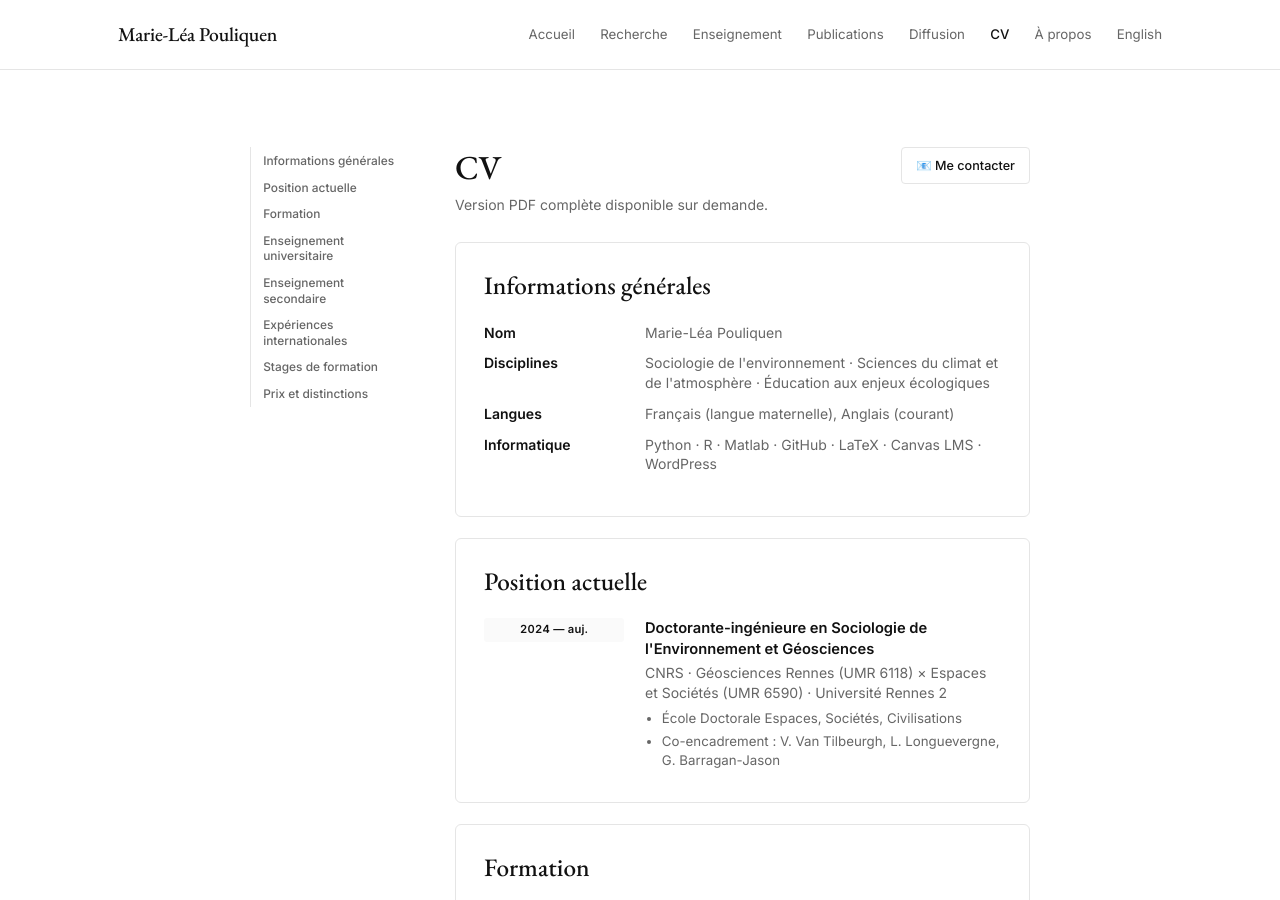
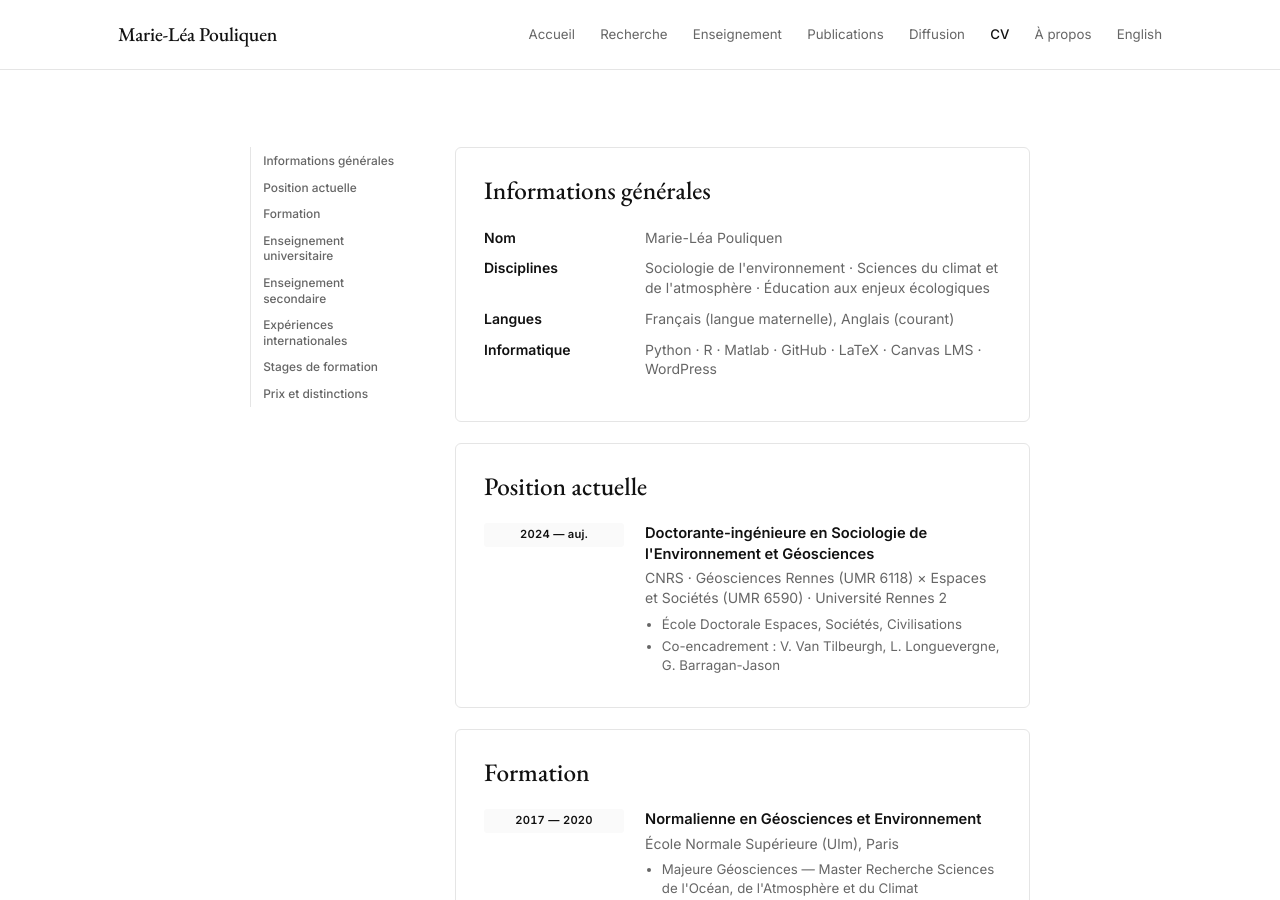
Before and after one commit to marieleapouliquen/marieleapouliquen.github.io, a Jekyll site: the page built from _pages/cv.md, in a window 1280 px wide and 900 px high. Built offline with Jekyll 4.4.1, drawn with Linux system fonts in a browser that asks for light colours.

Commit message:
Update cv.md

```diff
--- a/_pages/cv.md
+++ b/_pages/cv.md
@@ -22,14 +22,6 @@ body_class: page-cv
 </aside>
 
 <div class="cv-main">
-
-<div class="cv-header">
-  <div class="cv-header-text">
-    <h1>CV</h1>
-    <p style="color: var(--color-muted); margin: 0;">Version PDF complète disponible sur demande.</p>
-  </div>
-  <a href="mailto:marie-lea.pouliquen@univ-rennes.fr" class="cv-pdf-button">📧 Me contacter</a>
-</div>
 
 <section class="cv-section" id="general">
 <h2>Informations générales</h2>
```
